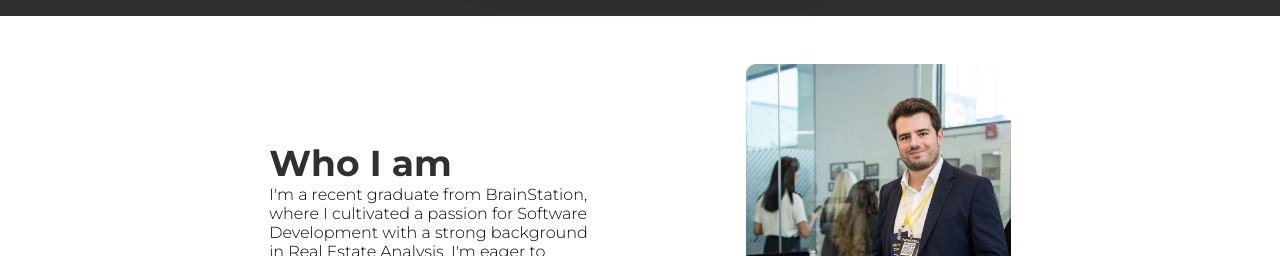
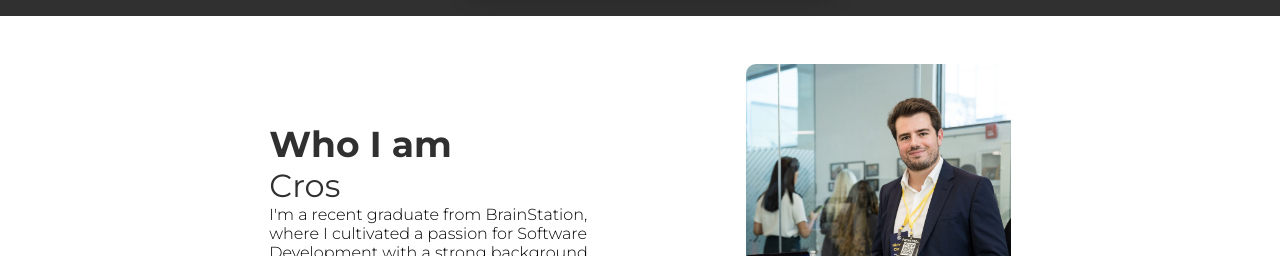
Before and after one commit to Nicolas7Chaves/portfolio, a React (Create React App) app: page / in a window 1280 px wide. Shown: the part 899-1155 px from the top of the page. Built offline with nearby package versions, Linux system fonts and the light colour scheme.

Commit message:
finalize v1 for about me

```diff
--- a/package.json
+++ b/package.json
@@ -11,6 +11,7 @@
     "react-router-dom": "^6.21.3",
     "react-scripts": "5.0.1",
     "react-tsparticles": "^2.12.2",
+    "react-type-animation": "^3.2.0",
     "sass": "^1.70.0",
     "scss": "^0.2.4",
     "tsparticles-engine": "^2.12.0",
--- a/src/Components/About/About.js
+++ b/src/Components/About/About.js
@@ -1,6 +1,7 @@
 import '../../Pages/MainPage/MainPage.scss';
 import "./About.scss";
 import aboutMe from "../../Assets/demoday.jpeg";
+import { TypeAnimation } from 'react-type-animation';
 
 function About() {
 
@@ -8,8 +9,11 @@ function About() {
         <section className="about" id="about">
             <div className='about__layout'>
                 <h2 className="section__title section__title--about">Who I am</h2>
-                    {/* <p className="section__subtitle section__subtitle--about"> Software Engineer based out of Miami</p> */}
-
+                <TypeAnimation
+                    sequence={['Software Engineer', 600, 'Analyst', 600, 'Crossfitter', 600]}
+                    repeat={Infinity}
+                    className="section__subtitle--about"
+                />
                 <div className="about__body">
                     I'm a recent graduate from BrainStation, where I cultivated a passion for Software Development with a strong background in Real Estate Analysis. I'm eager to continue my journey in Software Engineering, applying my creativity and problem-solving skills to develop innovative solutions.
                 </div>
--- a/src/Components/About/About.scss
+++ b/src/Components/About/About.scss
@@ -37,7 +37,6 @@
 }
 
 .section__subtitle--about {
-    font-size: $fs-h3;
+    font-size: 2rem;
     color: $clr-dark;
-    background-color: $clr-accent;
 }
```
Also changed, not shown: 1 other file (tests, documents, lock files or other folders). Lines whose indentation alone changed are shown as unchanged.
